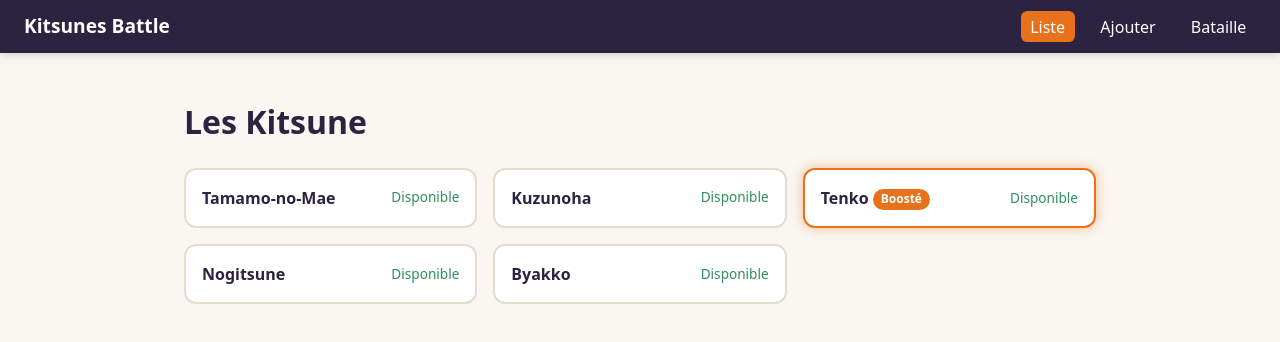
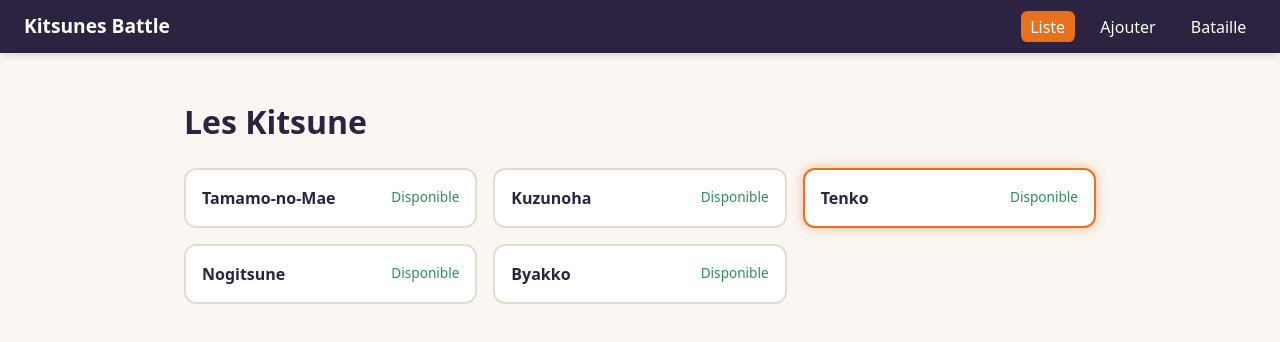
Before and after one commit to Souftq/tp-note-WEB-Taiq-Soufiane, an Angular app: page /kitsunes in a window 1280 px wide. Shown: the top 342 px of the page. Built offline with nearby package versions, Linux system fonts and the light colour scheme.

Commit message:
fix(liste): n'afficher que le nom et l'état de repos
Le sujet limite la liste aux attributs nom et enRepos. La pastille Boosté est retirée de la liste ; la bordure lumineuse suffit à repérer un Kitsune boosté.

```diff
--- a/src/app/kitsunes/kitsune-liste/kitsune-liste.html
+++ b/src/app/kitsunes/kitsune-liste/kitsune-liste.html
@@ -4,12 +4,7 @@
   @for (kitsune of kitsunes(); track kitsune.nom) {
     <li>
       <a class="carte" [class.booste]="kitsune.boost" [routerLink]="['/kitsunes', kitsune.nom]">
-        <span class="nom">
-          {{ kitsune.nom }}
-          @if (kitsune.boost) {
-            <span class="badge-boost">Boosté</span>
-          }
-        </span>
+        <span class="nom">{{ kitsune.nom }}</span>
         <span class="etat" [class.en-repos]="kitsune.enRepos">
           {{ kitsune.enRepos ? 'En repos' : 'Disponible' }}
         </span>
--- a/src/styles.scss
+++ b/src/styles.scss
@@ -47,7 +47,8 @@ button {
   }
 }
 
-// Utilisé sur la liste, le détail et la bataille pour repérer un Kitsune boosté
+// Utilisé sur le détail et la bataille pour repérer un Kitsune boosté
+// (sur la liste, seule la bordure lumineuse le signale : le sujet n'y autorise que nom et enRepos)
 .badge-boost {
   display: inline-block;
   padding: 0.1rem 0.5rem;
```
